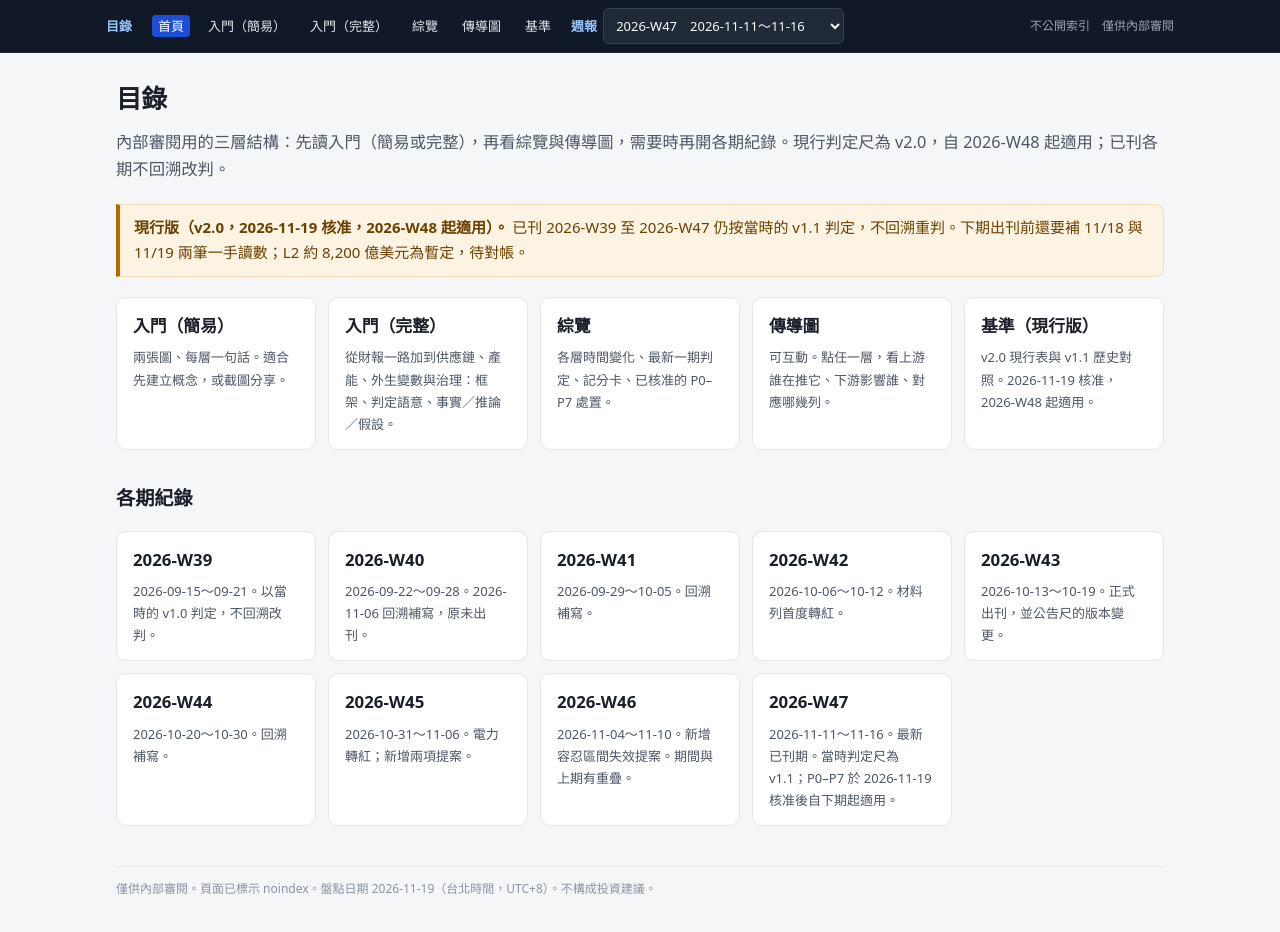
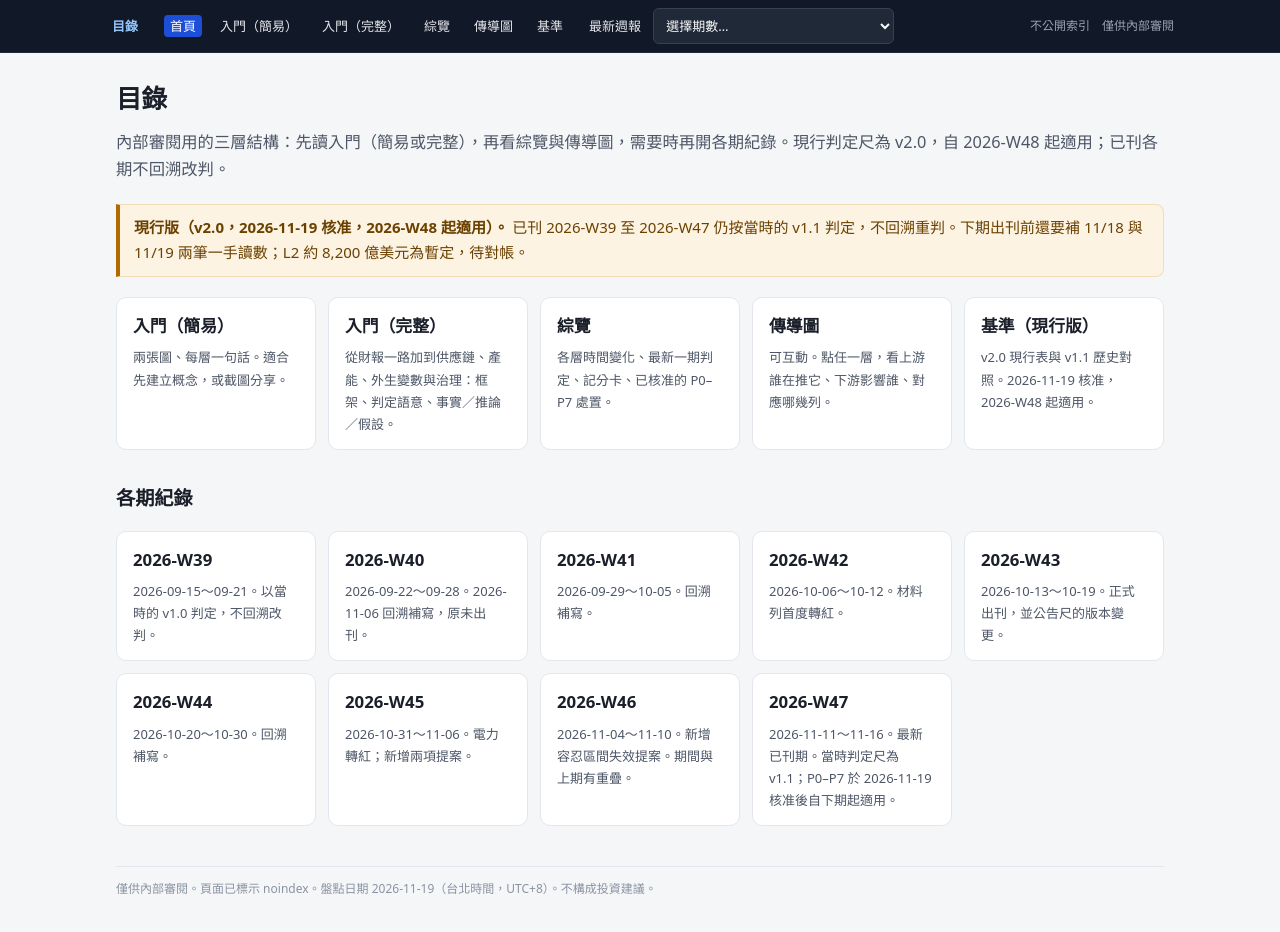
Before and after one commit to derekinyp/r-pftlgllrljsv, a plain HTML site: page index.html in a window 1280 px wide. Drawn offline with Linux system fonts and the light colour scheme.

Commit message:
Fix unclickable nav labels and the weekly issue dropdown.
Turn 目錄 into a real link, add a 最新週報 link derived from ISSUES[0], and use a disabled placeholder so every issue including the latest jumps on first selection.

```diff
--- a/css/nav.css
+++ b/css/nav.css
@@ -1,5 +1,6 @@
 /* 頂端導覽的週報下拉（原生 select，不依賴 hover） */
-.sb-week{display:inline-flex;align-items:center;gap:6px;margin:0 2px}
+.sb-week{display:inline-flex;align-items:center;gap:6px;margin:0 2px;flex-wrap:wrap}
+.sb-week-lab{display:inline-flex;align-items:center}
 .sb-week-k{color:#93c5fd;font-weight:600;font-size:13px;white-space:nowrap}
 .sb-week select{
   appearance:auto;
@@ -13,3 +14,5 @@
 .sb-week select:focus{outline:2px solid #93c5fd;outline-offset:1px}
 .sb-noscript a{color:#e5e7eb;text-decoration:none;padding:2px 6px;border-radius:4px}
 #sb-issues{display:inline-flex;align-items:center}
+#sb-nav a.sb-brand:hover{background:#374151;color:#fff}
+#sb-nav a.sb-latest{white-space:nowrap}
--- a/index.html
+++ b/index.html
@@ -21,7 +21,7 @@
 <script src="js/issues.js" defer></script>
 </head>
 <body>
-<nav id="sb-nav"><div class="sb-inner"><span class="sb-brand">目錄</span><a href="index.html" class="sb-on">首頁</a><a href="q.html">入門（簡易）</a><a href="t.html">入門（完整）</a><a href="o.html">綜覽</a><a href="m.html">傳導圖</a><a href="b.html">基準</a><span id="sb-issues"></span><noscript class="sb-noscript"><a href="2026-w47.html">週報（2026-W47）</a><a href="index.html#weeks">各期列表</a></noscript><span class="sb-note">不公開索引　僅供內部審閱</span></div></nav>
+<nav id="sb-nav"><div class="sb-inner"><a class="sb-brand" href="index.html">目錄</a><a href="index.html" class="sb-on">首頁</a><a href="q.html">入門（簡易）</a><a href="t.html">入門（完整）</a><a href="o.html">綜覽</a><a href="m.html">傳導圖</a><a href="b.html">基準</a><span id="sb-issues"></span><noscript class="sb-noscript"><a href="2026-w47.html">週報（2026-W47）</a><a href="index.html#weeks">各期列表</a></noscript><span class="sb-note">不公開索引　僅供內部審閱</span></div></nav>
 <div class="wrap">
 
 <h1>目錄</h1>
--- a/js/issues.js
+++ b/js/issues.js
@@ -1,8 +1,10 @@
 /* 出刊步驟：在下方 ISSUES 陣列「最前面」新增一筆（最新期在上）。
    欄位：id＝期數鍵（如 2026-W48）、year＝年度、href＝中性檔名（如 2026-w48.html）、span＝期間。
    選單以年度 optgroup 分組，選項顯示「2026-W48　期間」，倒序。
+   「最新週報」連結由 ISSUES[0] 推導，不必改各頁導覽列。
+   下拉預設為不可選的「選擇期數…」，任一期（含最新）一選就跳轉。
    試跑版（例如「2026-W47 試跑（截止 2026-11-19）」）不得寫入本清單，也不得佔用正式檔名。
-   不必改各頁導覽列。說明見 skill references/deliverables.md「出刊步驟」。
+   說明見 skill references/deliverables.md「出刊步驟」。
    歷史期數鍵 2026-W39～2026-W47 沿用既有 W 編號，不依覆蓋期間重編 ISO 週；詳見 deliverables「期數鍵與 ISO 週」。 */
 (function () {
   var ISSUES = [
@@ -26,20 +28,29 @@
     var host = document.getElementById('sb-issues');
     if (!host) return;
     var cur = currentFile();
-    var match = null;
-    for (var i = 0; i < ISSUES.length; i++) {
-      if (ISSUES[i].href === cur) { match = ISSUES[i]; break; }
+    var latest = ISSUES[0];
+    var wrap = document.createElement('span');
+    wrap.className = 'sb-week';
+    if (latest) {
+      var latestA = document.createElement('a');
+      latestA.className = 'sb-latest';
+      latestA.href = latest.href;
+      latestA.textContent = '最新週報';
+      if (latest.href === cur) latestA.className += ' sb-on';
+      wrap.appendChild(latestA);
     }
-    var selected = match || ISSUES[0];
     var lab = document.createElement('label');
-    lab.className = 'sb-week';
+    lab.className = 'sb-week-lab';
     lab.setAttribute('for', 'sb-week-sel');
-    var k = document.createElement('span');
-    k.className = 'sb-week-k';
-    k.textContent = '週報';
     var sel = document.createElement('select');
     sel.id = 'sb-week-sel';
     sel.setAttribute('aria-label', '選擇週報期數');
+    var ph = document.createElement('option');
+    ph.value = '';
+    ph.textContent = '選擇期數…';
+    ph.disabled = true;
+    ph.selected = true;
+    sel.appendChild(ph);
     var lastYear = null;
     var og = null;
     for (var j = 0; j < ISSUES.length; j++) {
@@ -53,16 +64,15 @@
       var o = document.createElement('option');
       o.value = it.href;
       o.textContent = it.id + '　' + it.span;
-      if (it.href === selected.href) o.selected = true;
       og.appendChild(o);
     }
     sel.addEventListener('change', function () {
       if (sel.value && sel.value !== currentFile()) location.href = sel.value;
     });
-    lab.appendChild(k);
     lab.appendChild(sel);
+    wrap.appendChild(lab);
     host.innerHTML = '';
-    host.appendChild(lab);
+    host.appendChild(wrap);
   }
 
   window.SB_ISSUES = ISSUES;
```
Also changed, not shown: 2026-w39.html (+1 -1 lines), 2026-w40.html (+1 -1 lines), 2026-w41.html (+1 -1 lines), 2026-w42.html (+1 -1 lines), 2026-w43.html (+1 -1 lines), 2026-w44.html (+1 -1 lines), 2026-w45.html (+1 -1 lines), 2026-w46.html (+1 -1 lines), 2026-w47.html (+1 -1 lines), b.html (+1 -1 lines), m.html (+1 -1 lines), o.html (+1 -1 lines), q.html (+1 -1 lines), t.html (+1 -1 lines).
